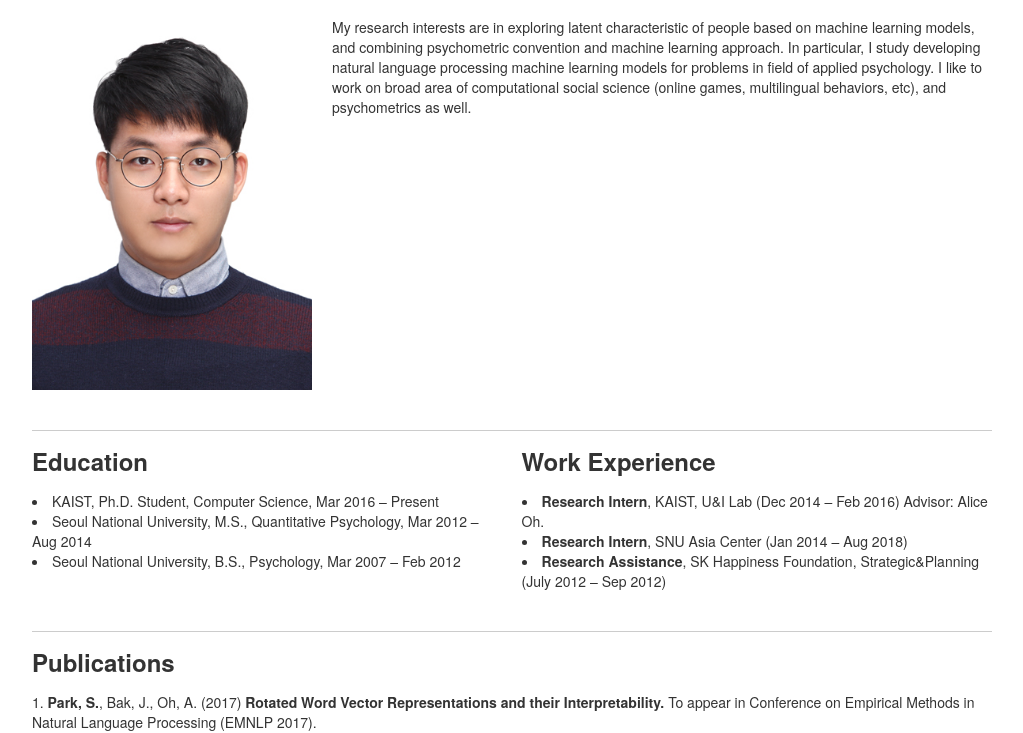
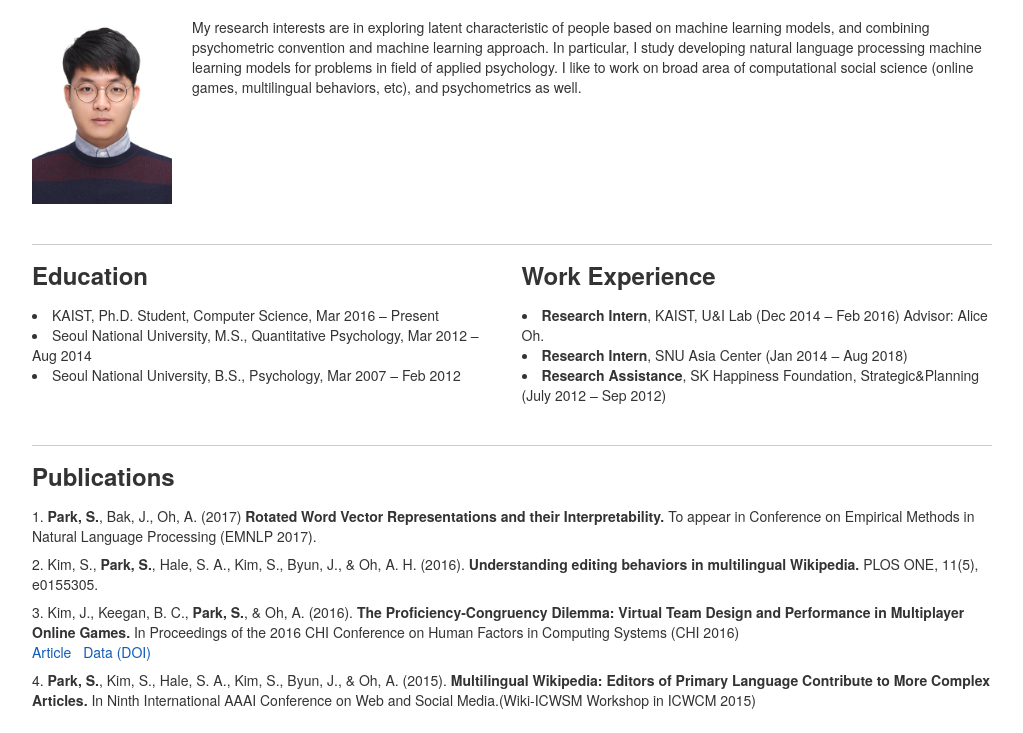
Before and after one commit to SungjoonPark/SungjoonPark.github.io, a plain HTML site: page index.html in a window 1280 px wide. Shown: the part 70-803 px from the top of the page, without its empty margins (128-1151 px from the left). Drawn offline with Linux system fonts and the light colour scheme.

Commit message:
resize photo

```diff
--- a/css/style.css
+++ b/css/style.css
@@ -1,6 +1,6 @@
 
 .profile-image {
-  width: 280px;
+  width: 140px;
   height: auto;
 }
 
```
